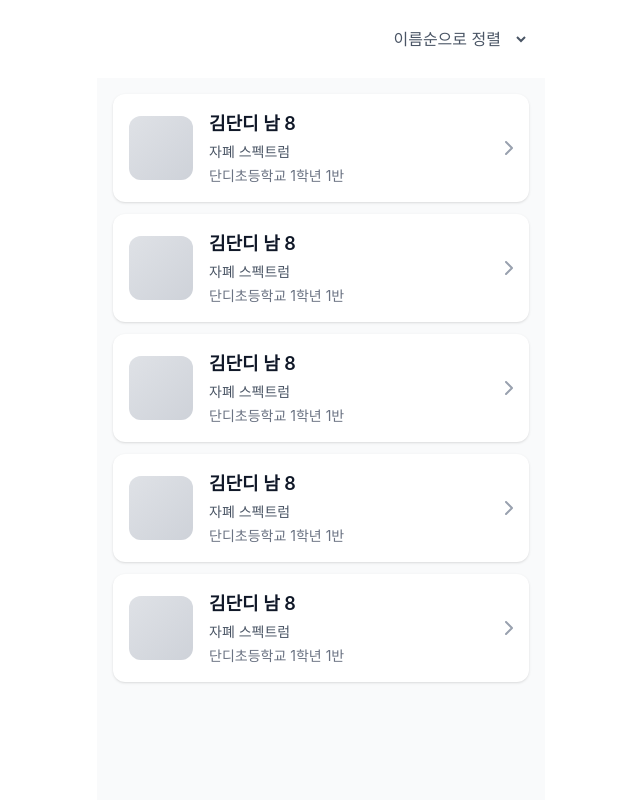
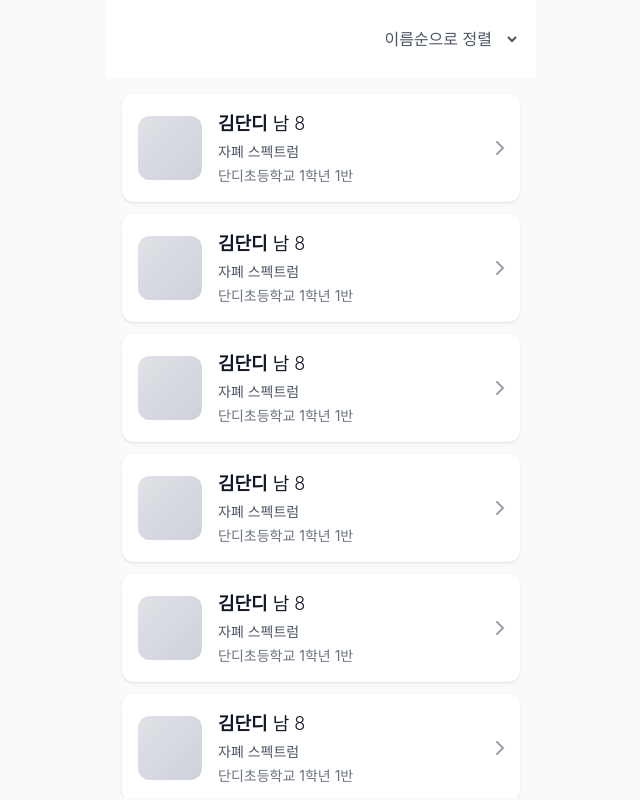
Before and after one commit to dandicare/doedorok, a Next.js app in the folder apps/web/: page /teacher/students in a window 1280 px wide. Shown: the whole page, without its empty margins (319-959 px from the left). Built offline with nearby package versions, Linux system fonts and the light colour scheme; a web font is replaced by a local one.

Commit message:
fix: TeacherStudentsPage 디자인 수정

```diff
--- a/apps/web/app/teacher/students/page.tsx
+++ b/apps/web/app/teacher/students/page.tsx
@@ -42,6 +42,22 @@ const sampleStudents = [
     grade: "1학년",
     class: "1반",
   },
+  {
+    id: "6",
+    name: "김단디 남 8",
+    department: "자폐 스펙트럼",
+    school: "단디초등학교",
+    grade: "1학년",
+    class: "1반",
+  },
+  {
+    id: "7",
+    name: "김단디 남 8",
+    department: "자폐 스펙트럼",
+    school: "단디초등학교",
+    grade: "1학년",
+    class: "1반",
+  },
 ];
 
 export default function TeacherStudentsPage() {
--- a/apps/web/src/ui/student-list.tsx
+++ b/apps/web/src/ui/student-list.tsx
@@ -25,7 +25,8 @@ export function StudentList({
   onStudentClick,
 }: StudentListProps) {
   return (
-    <div className="w-full max-w-md mx-auto bg-gray-50 min-h-screen">
+    <main className="min-h-screen w-full bg-gray-50">
+      <div className="mx-auto w-full max-w-[430px]">
         {/* Filter Dropdown */}
         <div className="p-4 bg-white">
           <select
@@ -40,7 +41,7 @@ export function StudentList({
         </div>
 
         {/* Student List */}
-      <div className="space-y-3 p-4">
+        <div className="h-[calc(100vh-80px)] overflow-y-auto p-4 space-y-3">
           {students.map((student) => (
             <div
               key={student.id}
@@ -57,8 +58,8 @@ export function StudentList({
 
               {/* Student Info */}
               <div className="flex-1">
-              <h3 className="text-lg font-semibold text-gray-900 mb-1">
-                {student.name}
+                <h3 className="text-lg text-gray-900 mb-1">
+                  <span className="font-semibold">김단디</span> <span className="font-light">남 8</span>
                 </h3>
                 <p className="text-sm text-gray-600 mb-1">
                   {student.department}
@@ -90,5 +91,6 @@ export function StudentList({
           ))}
         </div>
       </div>
+    </main>
   );
 }
```
Lines whose indentation alone changed are shown as unchanged.
